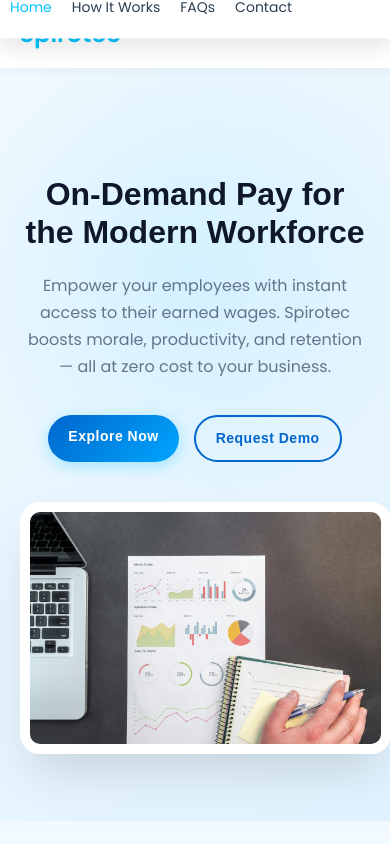
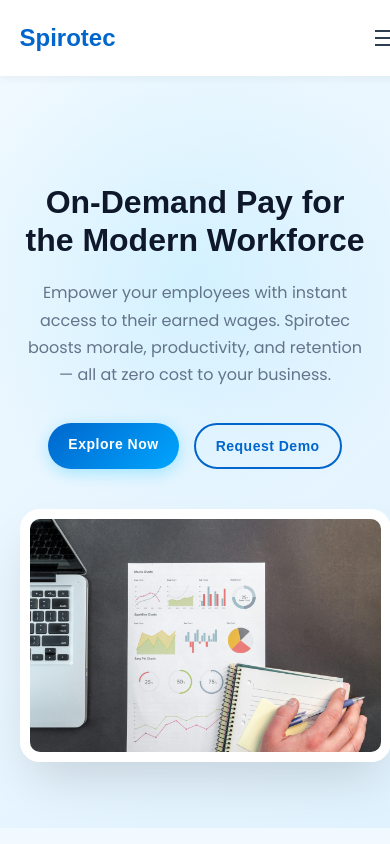
Before and after one commit to Tapiwa128/spiroweb, a React (Vite) app: page / in a window 390 px wide. Shown: the top 844 px of the page. Built offline with nearby package versions, Linux system fonts and the light colour scheme.

Commit message:
Update Header.css

```diff
--- a/src/components/Header.css
+++ b/src/components/Header.css
@@ -1,3 +1,4 @@
+/* Header.css */
 .header {
   position: sticky;
   top: 0;
@@ -14,24 +15,72 @@
 .logo {
   font-size: 24px;
   font-weight: bold;
-  color: #00c3ff;
+  color: var(--primary);
+  font-family: 'Space Grotesk', sans-serif;
+}
+
+.nav {
+  display: flex;
+  gap: 25px;
 }
 
 .nav a {
-  margin: 0 15px;
   text-decoration: none;
-  color: #2c3e50;
+  color: var(--text);
   font-weight: 500;
   transition: color 0.3s;
+  font-size: 16px;
+  position: relative;
 }
 
 .nav a:hover {
-  color: #00c3ff;
+  color: var(--primary);
 }
-/* Add to existing Header.css */
+
+.nav a::after {
+  content: '';
+  position: absolute;
+  bottom: -5px;
+  left: 0;
+  width: 0;
+  height: 2px;
+  background: var(--primary);
+  transition: width 0.3s ease;
+}
+
+.nav a:hover::after {
+  width: 100%;
+}
+
 .menu-toggle {
   display: none;
+  background: none;
+  border: none;
   cursor: pointer;
+  padding: 10px;
+  z-index: 1001;
+  position: relative;
+}
+
+.menu-toggle span {
+  display: block;
+  width: 25px;
+  height: 2px;
+  background: var(--text);
+  margin: 5px 0;
+  transition: all 0.3s ease;
+}
+
+.menu-toggle.active span:nth-child(1) {
+  transform: translateY(7px) rotate(45deg);
+}
+
+.menu-toggle.active span:nth-child(2) {
+  opacity: 0;
+}
+
+.menu-toggle.active span:nth-child(3) {
+  transform: translateY(-7px) rotate(-45deg);
 }
 
 @media (max-width: 768px) {
@@ -41,30 +90,30 @@
 
   .nav {
     position: fixed;
-    top: 70px;
+    top: 0;
     left: 0;
     width: 100%;
+    height: 100vh;
     background: white;
     flex-direction: column;
     align-items: center;
-    padding: 20px 0;
-    box-shadow: 0 10px 20px rgba(0,0,0,0.1);
-    transform: translateY(-150%);
+    justify-content: center;
+    gap: 30px;
+    transform: translateX(100%);
     transition: transform 0.3s ease;
-    z-index: 999;
+    z-index: 1000;
   }
 
   .nav.active {
-    transform: translateY(0);
+    transform: translateX(0);
   }
 
   .nav a {
-    margin: 10px 0;
+    font-size: 20px;
     padding: 10px;
   }
 
   .menu-toggle {
     display: block;
-    font-size: 24px;
   }
 }
```
